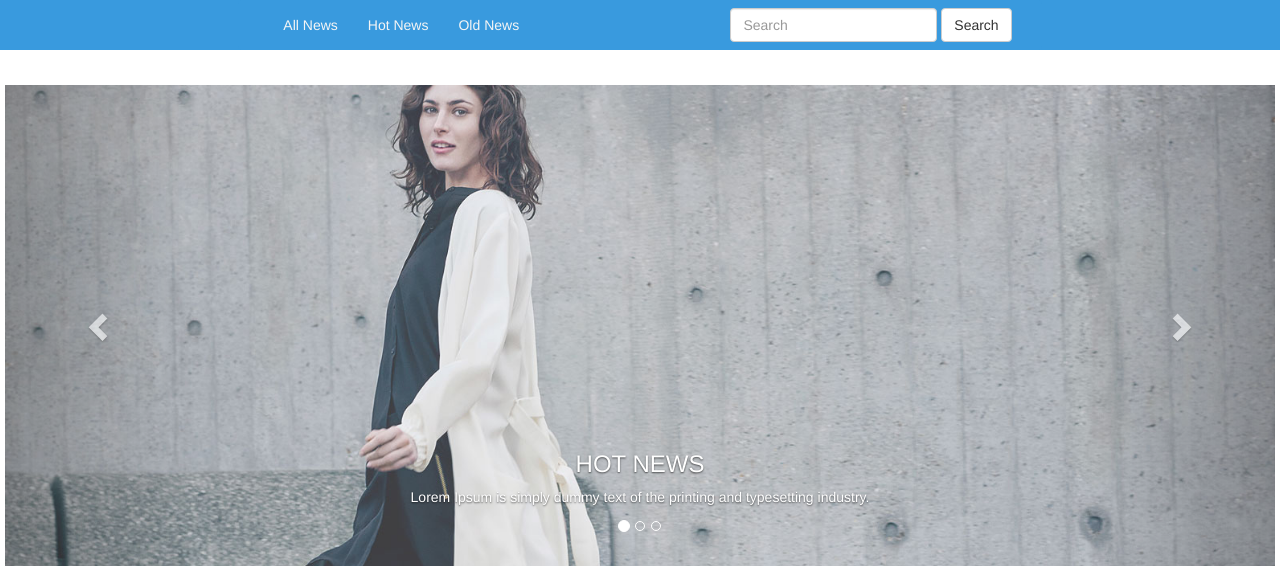
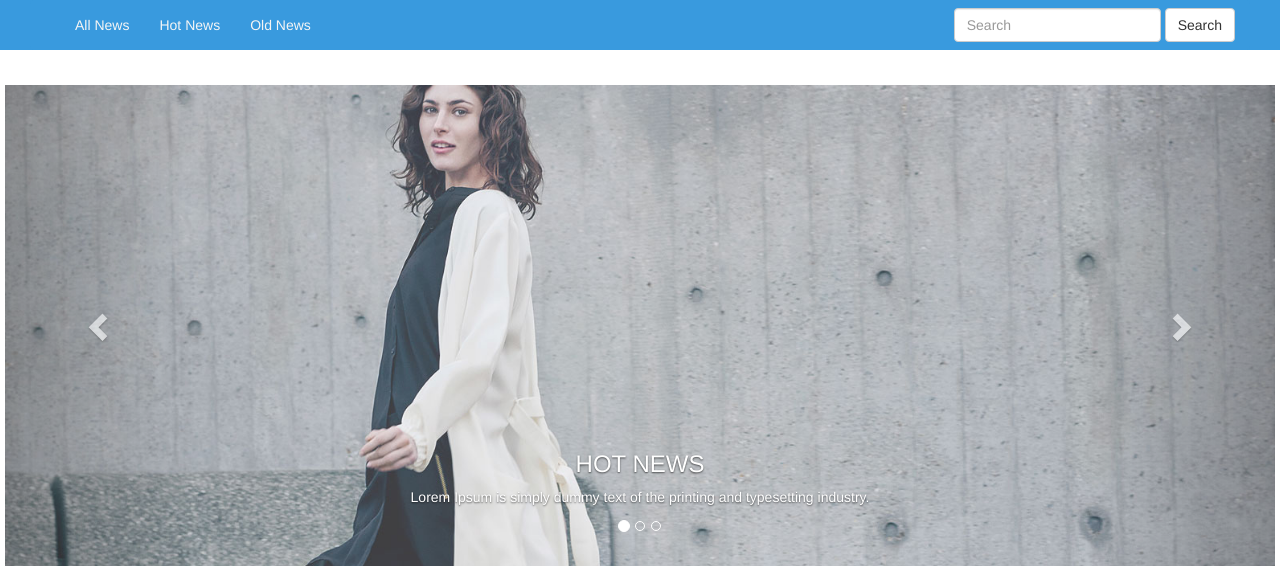
Before and after one commit to cttproject/web_cttproject, a PHP site: page / in a window 1280 px wide. Shown: the part 340-906 px from the top of the page. Run offline with PHP 8.4, Linux system fonts and the light colour scheme; some libraries are stand-ins or nearby versions.

Commit message:
header menu

```diff
--- a/part_of/menu.php
+++ b/part_of/menu.php
@@ -1,6 +1,6 @@
 <div class="menu container-fluid">
-    <div class="col-md-2"></div>
-    <div class="col-md-8">
+    <!--<div class="col-md-2"></div>-->
+    <div class="col-md-12">
         <nav class="navbar navbar-default">
             <div class="container-fluid">
                 <!-- Brand and toggle get grouped for better mobile display -->
@@ -14,22 +14,24 @@
                 </div>
 
                 <!-- Collect the nav links, forms, and other content for toggling -->
-                <div class="collapse navbar-collapse" id="bs-example-navbar-collapse-1">
+                <div class="col-md-8 collapse navbar-collapse" id="bs-example-navbar-collapse-1">
                     <ul class="nav navbar-nav">
                         <li><a href="index.php?home">All News <span class="sr-only">(current)</span></a></li>
                         <li><a href="index.php?hot_news">Hot News</a></li>
                         <li><a href="index.php?old_news">Old News</a></li>
                     </ul>
-                    <form class="navbar-form navbar-right">
+
+                </div><!-- /.navbar-collapse -->
+                <div class="col-md-4 navbar-form navbar-right">
+                    <form class="">
                         <div class="form-group">
                             <input type="text" class="form-control" placeholder="Search">
                         </div>
                         <button type="submit" class="btn btn-default">Search</button>
                     </form>
-
-                </div><!-- /.navbar-collapse -->
+                </div>
             </div><!-- /.container-fluid -->
         </nav>
     </div>
-    <div class="col-md-2"></div>
+    <!--<div class="col-md-2"></div>-->
 </div><!--end of menu-->
```
